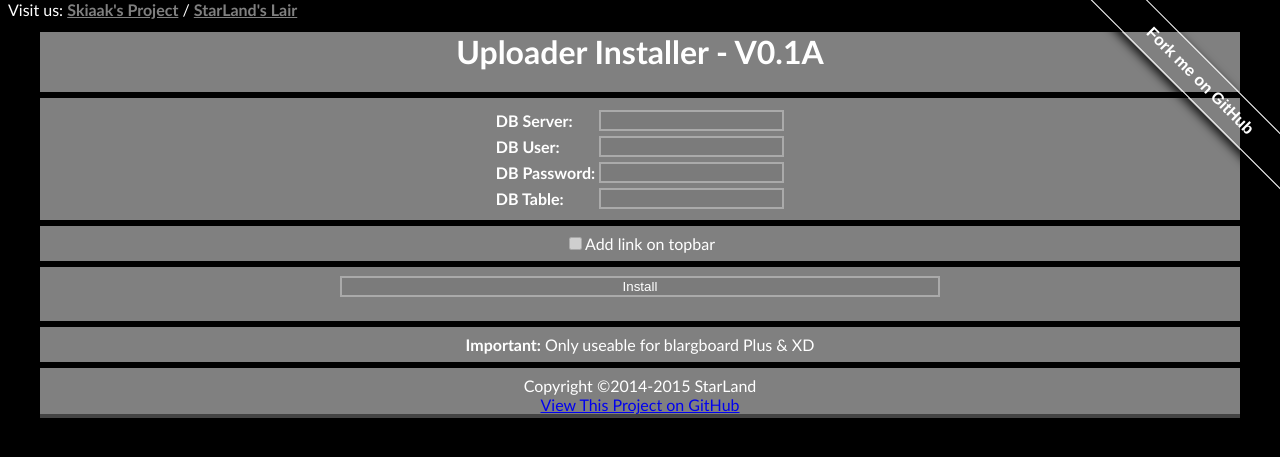
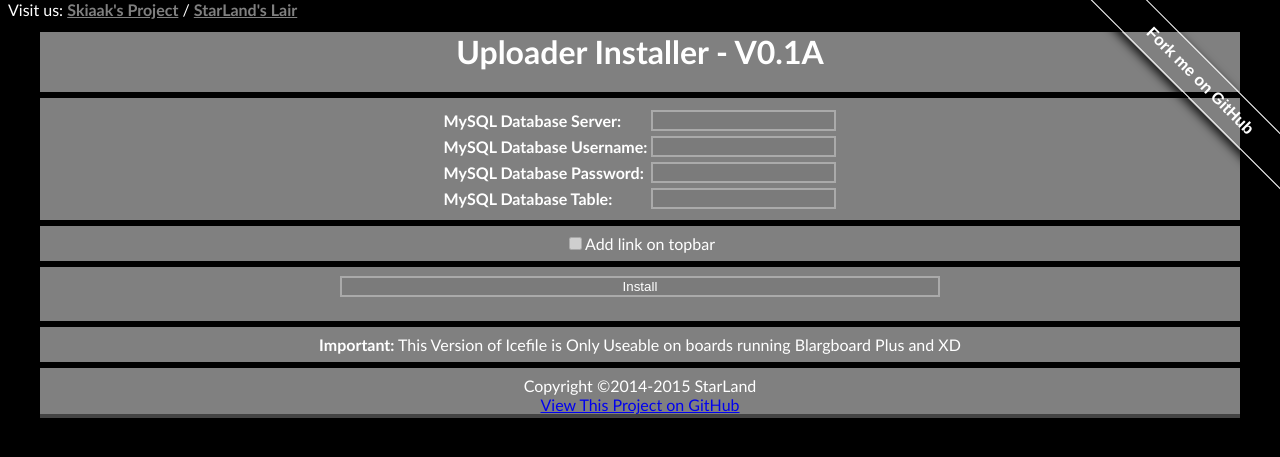
Before and after one commit to maorninja322/IceFile---Blargboard-Port, a PHP site: page / in a window 1280 px wide. Shown: the top 457 px of the page. Run offline with PHP 8.4, Linux system fonts and the light colour scheme.

Commit message:
Update index.php

```diff
--- a/installer/index.php
+++ b/installer/index.php
@@ -67,19 +67,19 @@ div#animation a {
 <hr>
 <table>
 <tr>
-<td><b>DB Server:</b></td>
+<td><b>MySQL Database Server:</b></td>
 <td><input type="text" name="dbs"></input></td>
 </tr>
 <tr>
-<td><b>DB User:</b></td>
+<td><b>MySQL Database Username:</b></td>
 <td><input type="text" name="dbu"></input></td>
 </tr>
 <tr>
-<td><b>DB Password:</b></td>
+<td><b>MySQL Database Password:</b></td>
 <td><input type="password" name="dbp"></input></td>
 </tr>
 <tr>
-<td><b>DB Table:</b></td>
+<td><b>MySQL Database Table:</b></td>
 <td><input type="text" name="dbt"></input></td>
 </tr>
 </table>
@@ -87,7 +87,7 @@ div#animation a {
 <input type="checkbox" disabled="disabled">Add link on topbar</input>
 <hr>
 <input type="submit" name="submit" value="Install"></input><hr>
-<b>Important:</b> Only useable for blargboard Plus & XD
+<b>Important:</b> This Version of Icefile is Only Useable on boards running Blargboard Plus and XD
 <hr>
 Copyright &copy;2014-<?php echo date("Y"); ?> StarLand<br />
 <a href="https://github.com/StarLand64/IceFile---Blargboard-Port">View This Project on GitHub</a>
```
